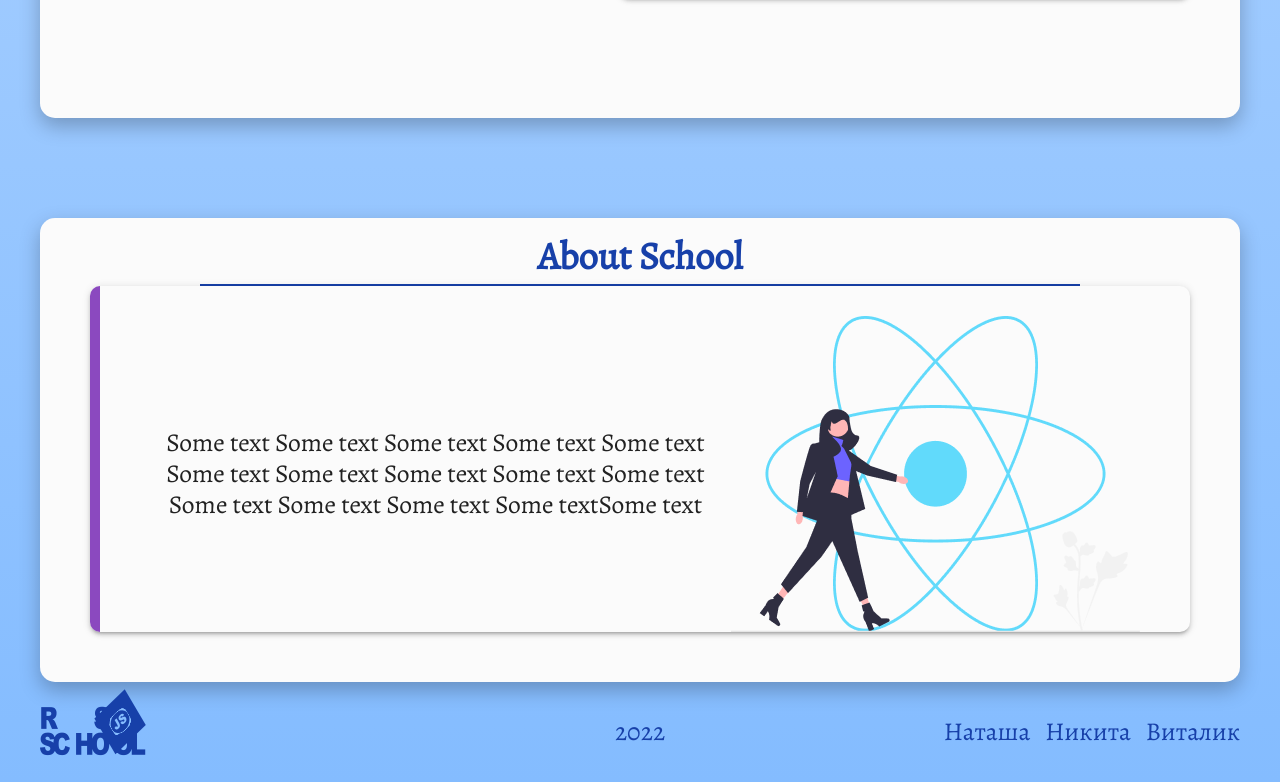
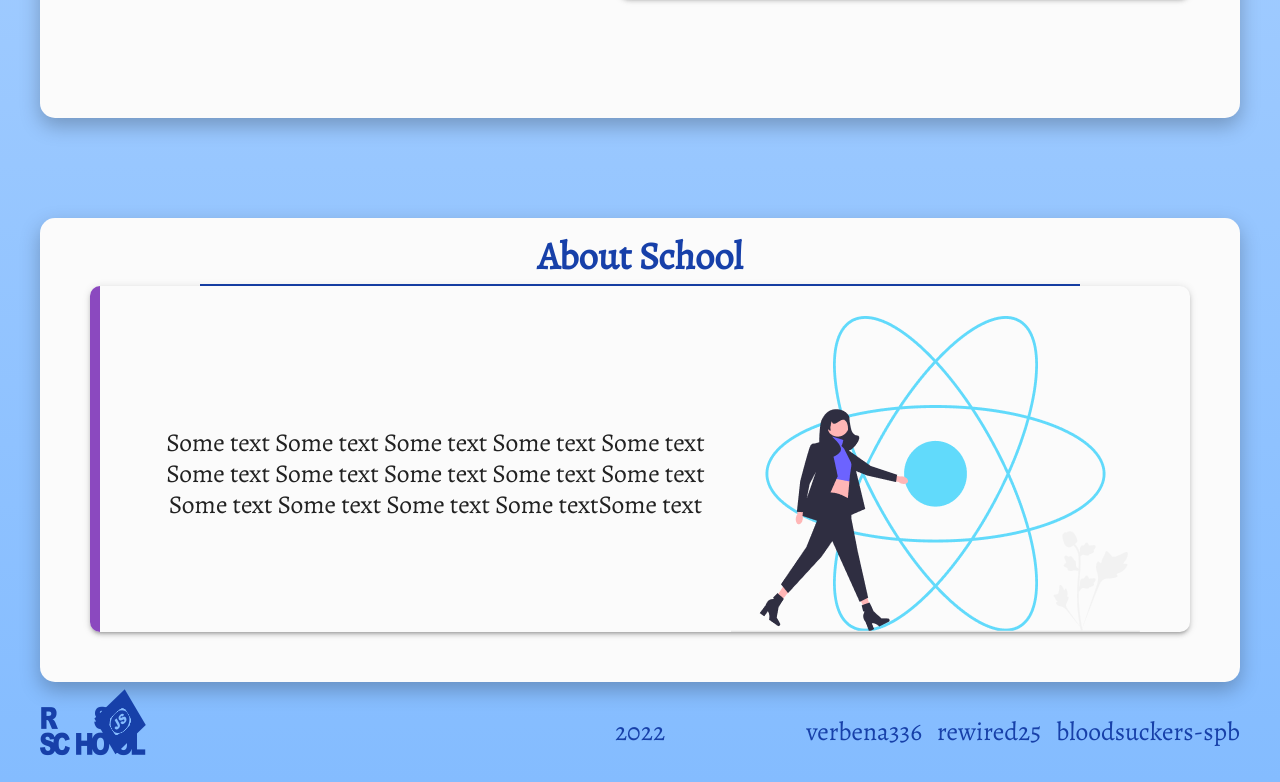
Before and after one commit to Verbena336/project-management-app, a React (Create React App) app in the folder project-management-app/: page / in a window 1280 px wide. Shown: the part 1868-2650 px from the top of the page. Built offline with nearby package versions, Linux system fonts and the light colour scheme.

Commit message:
feat: add SignUpBtn component

```diff
--- a/project-management-app/src/components/AppHeader/index.tsx
+++ b/project-management-app/src/components/AppHeader/index.tsx
@@ -1,4 +1,6 @@
 import React from 'react';
+
+import SignUpBtn from 'components/SignUpBtn';
 
 import MuiButton from '@mui/material/Button';
 import Switch from '@mui/material/Switch';
@@ -15,16 +17,14 @@ const AppHeader = () => {
       <div className="container">
         <div className={inner}>
           <div className={link}>
-            <a href="#" className={`icon-app-logo`}></a>
+            <a href="#" className="icon-app-logo"></a>
           </div>
           <div className={control}>
             <Switch defaultChecked />
             <MuiButton aria-label={SignIn} type="submit" variant="outlined">
               {SignIn}
             </MuiButton>
-            <MuiButton aria-label={SignUp} type="submit" variant="contained">
-              {SignUp}
-            </MuiButton>
+            <SignUpBtn aria-label={SignUp}>{SignUp}</SignUpBtn>
           </div>
         </div>
       </div>
--- /dev/null
+++ b/project-management-app/src/components/SignUpBtn/index.tsx
@@ -0,0 +1,13 @@
+import React from 'react';
+
+import MuiButton from '@mui/material/Button';
+
+import { LayoutContent } from 'types';
+
+const SignUpBtn = ({ children }: LayoutContent) => (
+  <MuiButton type="submit" variant="contained">
+    {children}
+  </MuiButton>
+);
+
+export default SignUpBtn;
--- a/project-management-app/src/constants/index.tsx
+++ b/project-management-app/src/constants/index.tsx
@@ -1,14 +1,14 @@
 export const developers = [
   {
     url: 'https://github.com/verbena336',
-    name: 'Наташа',
+    name: 'verbena336',
   },
   {
     url: 'https://github.com/rewired25',
-    name: 'Никита',
+    name: 'rewired25',
   },
   {
     url: 'https://github.com/bloodsuckers-spb',
-    name: 'Виталик',
+    name: 'bloodsuckers-spb',
   },
 ];
```
